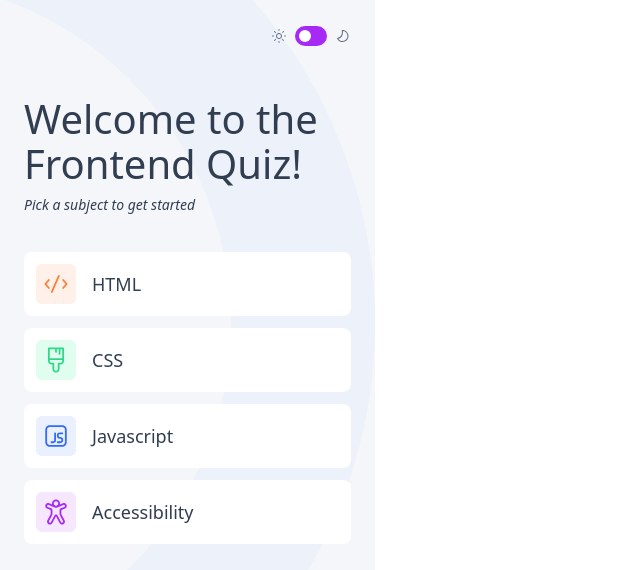
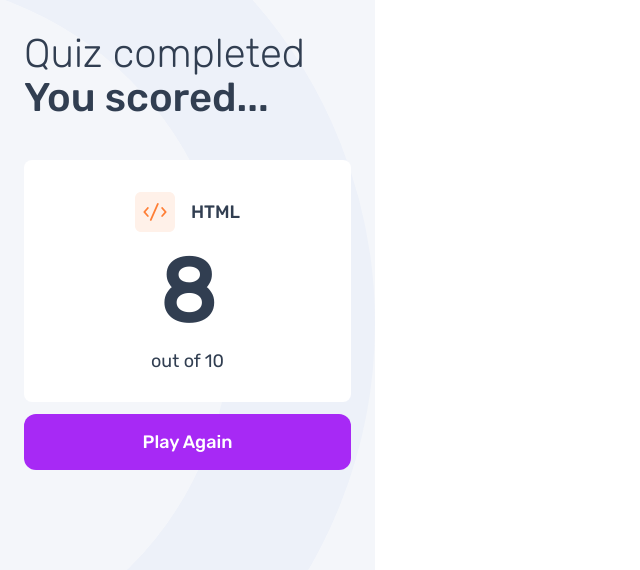
Before and after one commit to shaversj/frontend-quiz-app, a React (Vite) app: page / in a window 1280 px wide. Shown: the top 570 px of the page, without its empty margins (0-640 px from the left). Built offline with nearby package versions, Linux system fonts and the light colour scheme.

Commit message:
Added ScorePage component

```diff
--- a/src/App.jsx
+++ b/src/App.jsx
@@ -3,6 +3,7 @@ import HomePage from "./HomePage.jsx";
 import { useState } from "react";
 import QuizList from "./QuizList.jsx";
 import { quizData } from "./quizData.jsx";
+import ScorePage from "./ScorePage.jsx";
 
 function App() {
   const [maxNumberOfQuestions, setMaxNumberOfQuestions] = useState(0);
@@ -28,8 +29,9 @@ function App() {
           </>
         ) : (
           <>
-            <Header />
-            <HomePage startQuizHandler={startQuizHandler} />
+            <ScorePage />
+            {/*<Header />*/}
+            {/*<HomePage startQuizHandler={startQuizHandler} />*/}
           </>
         )}
       </div>
--- /dev/null
+++ b/src/ScorePage.jsx
@@ -0,0 +1,26 @@
+const ScorePage = ({ iconPath, text, numOfCorrectAnswers, numOfQuestions }) => {
+  return (
+    <>
+      <div className={"px-6 pt-[32px] text-dark-navy"}>
+        <p className={"font-Rubik-Regular text-[40px] leading-[2.75rem]"}>
+          <span className={"font-Rubik-Light"}>Quiz completed</span> <span className={"font-Rubik-Medium text-[40px]"}>You scored...</span>
+        </p>
+
+        <div className={"mt-[40px] grid place-items-center gap-y-4 rounded-lg bg-white py-[32px]"}>
+          <div className={"flex items-center gap-x-4"}>
+            <img className={"h-[40px] w-[40px]"} src={"src/assets/images/html.svg"} alt={""} />
+            <h1 className={"font-Rubik-Medium text-left text-[18px] leading-6 text-dark-navy"}>HTML</h1>
+          </div>
+          <strong className={"font-Rubik-Regular text-[88px] leading-none"}>8</strong>
+          <span className={"font-Rubik-Regular block text-[18px] leading-none"}>out of 10</span>
+        </div>
+
+        <button type={"submit"} className={"mt-3 w-full rounded-xl bg-secondary-purple py-[19px] leading-none"}>
+          <span className={"font-Rubik-Medium text-[18px] text-white"}>Play Again</span>
+        </button>
+      </div>
+    </>
+  );
+};
+
+export default ScorePage;
--- a/src/index.css
+++ b/src/index.css
@@ -24,6 +24,12 @@ html {
 
 }
 
+@font-face {
+    font-family: "Rubik-Light";
+    src: url('src/assets/fonts/static/Rubik-Light.ttf')
+
+}
+
 ::-webkit-progress-bar {
     padding: 4px;
     height: 16px;
--- a/tailwind.config.js
+++ b/tailwind.config.js
@@ -18,6 +18,7 @@ export default {
         "Rubik-Regular": ["Rubik-Regular", "sans-serif"],
         "Rubik-Medium": ["Rubik-Medium", "sans-serif"],
         "Rubik-Italic": ["Rubik-Italic", "sans-serif"],
+        "Rubik-Light": ["Rubik-Light", "sans-serif"],
       },
     },
   },
```
Also changed, not shown: src/assets/fonts/static/Rubik-Light.ttf (added).
